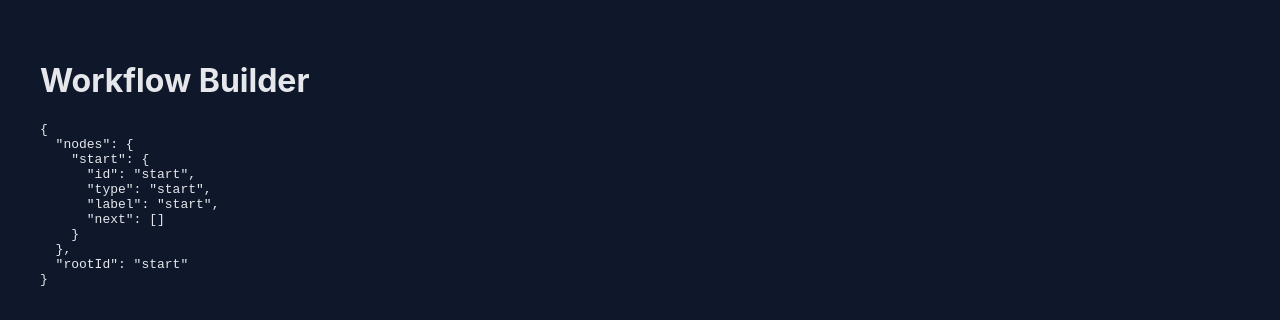
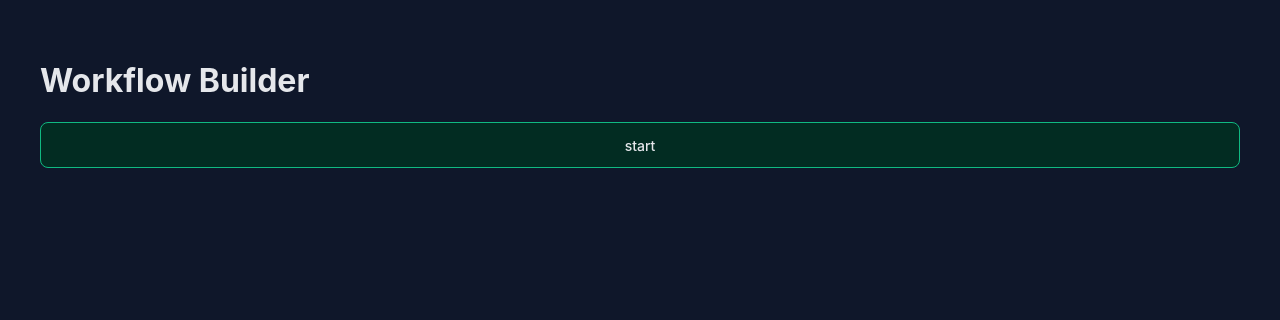
Before and after one commit to Aarush2907/workflow-builder, a React (Vite) app: page / in a window 1280 px wide. Shown: the top 320 px of the page. Built offline with nearby package versions, Linux system fonts and the light colour scheme.

Commit message:
feat: render start node on canvas

```diff
--- a/src/components/Canvas.jsx
+++ b/src/components/Canvas.jsx
@@ -1,14 +1,18 @@
 import { useWorkflow } from "../hooks/useWorkflow";
+import Node from "./Node/Node";
 import "../styles/canvas.css";
 
 export default function Canvas() {
   const { state } = useWorkflow();
+  const startNode = state.nodes[state.rootId];
+
   return (
     <div className="canvas">
       <h1>Workflow Builder</h1>
 
-      {/* Temporary: show workflow state */}
-      <pre>{JSON.stringify(state, null, 2)}</pre>
+      <div className="canvas-content">
+        <Node label={startNode.label} type={startNode.type} />
+      </div>
     </div>
   );
 }
```
Also changed, not shown: src/components/Node/Node.jsx (+4 -5 lines).
